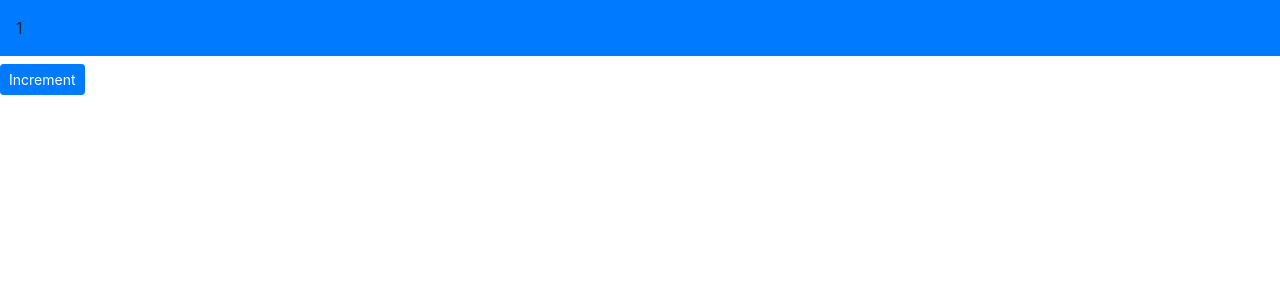
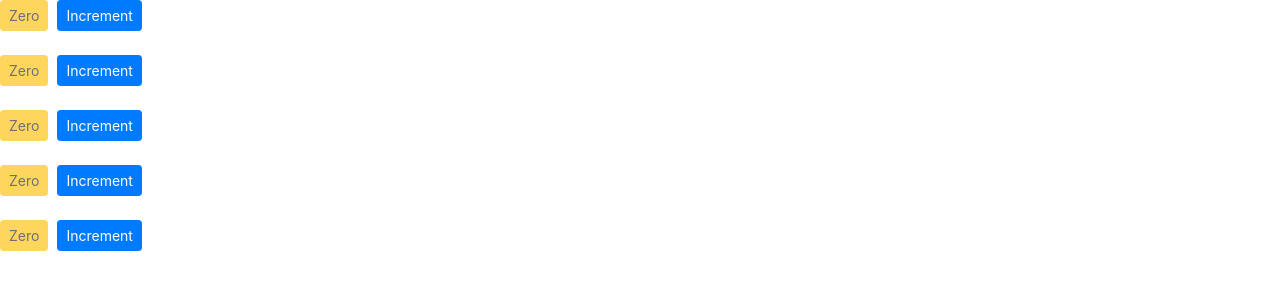
Before and after one commit to tuhinssam/ReactCounterApp, a React (Create React App) app: page / in a window 1280 px wide. Shown: the top 300 px of the page. Built offline with nearby package versions, Linux system fonts and the light colour scheme.

Commit message:
rendering componet inside a componet

```diff
--- a/src/components/counter.jsx
+++ b/src/components/counter.jsx
@@ -1,22 +1,46 @@
 import React, { Component } from 'react';
 class Counter extends Component {
     state = {
-        count: 1,
-        imageUrl: 'https://picsum.photos/200'
+        count: 0,
+        imageUrl: 'https://picsum.photos/200',
+        tags: []
      }
+
+    // constructor()
+    // {
+    //     super();
+    //     this.handleIncrement = this.handleIncrement.bind(this);
+    // }
 
     render() {
 
         return (
         <React.Fragment>
-            <p className={this.getBadgeClasses()}>{this.formatCount()}</p>
-            <button className="btn btn-primary btn-sm">Increment</button>
+            {/* <p className={this.getBadgeClasses()}>{this.formatCount()}</p> */}
+            <a href="#" className={this.getBadgeClasses()} tabindex="-1" role="button" aria-disabled="true">{this.formatCount()}</a>
+            <span>&nbsp;&nbsp;</span>
+            <button
+            onClick={(product) => this.handleIncrement()}
+            className="btn btn-primary btn-sm">Increment
+            </button>
         </React.Fragment>
         );
     }
 
+    handleIncrement = product => {
+        console.log(product);
+        this.setState({count : this.state.count + 1})
+    }
+
+    renderTags()
+    {
+        if (this.state.tags.length === 0)
+           return <p>No tags to render</p>;
+        return this.state.tags.map(obj => <li key={obj}>{obj}</li>);
+    }
+
     getBadgeClasses() {
-        let classes = "p-3 mb-2 text-whiite bg-";
+        let classes = "btn-sm disabled btn btn-";
         classes += this.state.count === 0 ? "warning" : "primary";
         return classes;
     }
--- /dev/null
+++ b/src/components/counters.jsx
@@ -0,0 +1,19 @@
+import React, { Component } from 'react';
+import Counter from './counter';
+
+class Counters extends Component {
+    state = {  }
+    render() {
+        return (
+            <div>
+                <Counter /><br/><br/>
+                <Counter /><br/><br/>
+                <Counter /><br/><br/>
+                <Counter /><br/><br/>
+                <Counter />
+            </div>
+         );
+    }
+}
+
+export default Counters;
--- a/src/index.js
+++ b/src/index.js
@@ -4,11 +4,11 @@ import './index.css';
 import App from './App';
 import reportWebVitals from './reportWebVitals';
 import 'bootstrap/dist/css/bootstrap.css'
-import Counter from './components/counter'
+import Counters from './components/counters'
 
 ReactDOM.render(
   <React.StrictMode>
-    <Counter />
+    <Counters />
   </React.StrictMode>,
   document.getElementById('root')
 );
```
Also changed, not shown: 1 other file (tests, documents, lock files or other folders).
